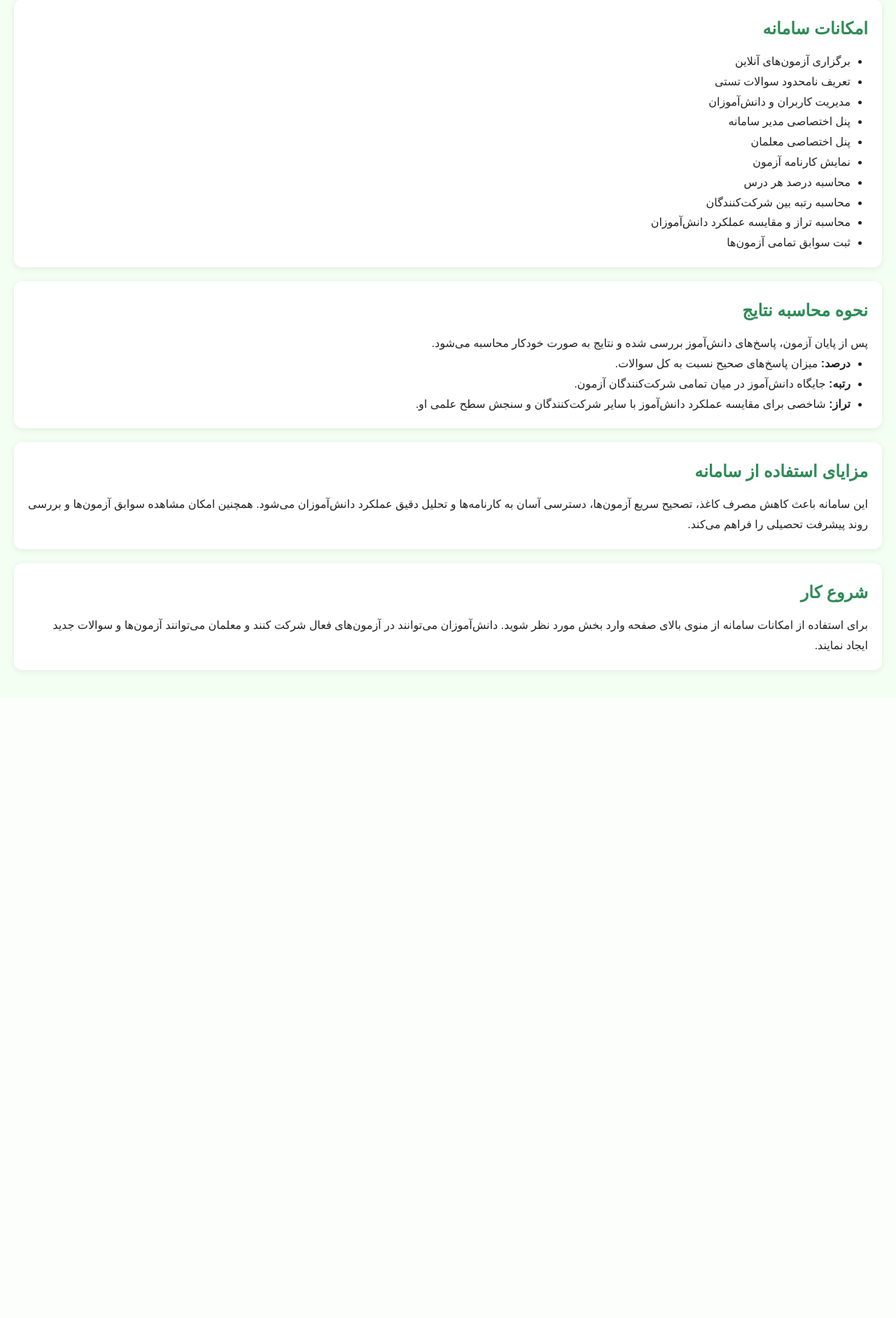
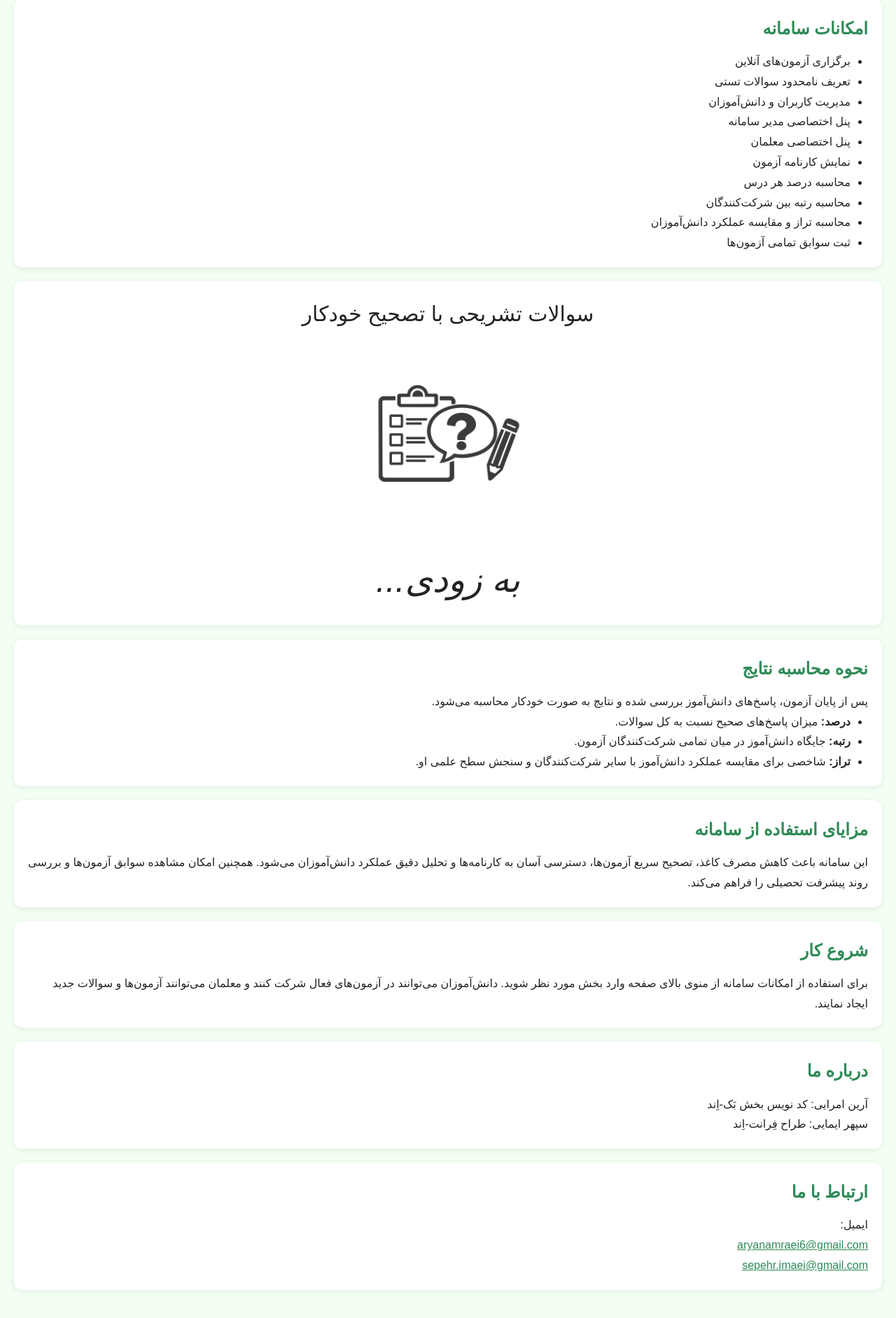
Before and after one commit to aryan7384/azmoon_gir, a Flask app: page / in a window 1280 px wide. Shown: the part 428-2312 px from the top of the page at 70% size. Before the commit the page ends 1391 px from the top, so only its background shows below. Run offline with Flask 3, Linux system fonts and the light colour scheme; parts of the project's set-up code (start-up, migrations or seed data) failed here and were passed over.

Commit message:
announce upcoming descriptive exams on homepage

```diff
--- a/apps/templates/home/index.html
+++ b/apps/templates/home/index.html
@@ -39,6 +39,19 @@
     </ul>
 </section>
 
+<section>
+    <p style="text-align: center; font-size: 30px;">سوالات تشریحی با تصحیح خودکار</p>
+    <br>
+    <div style="justify-content: center; display: flex;">
+        <img src="{{url_for('static', filename='images/descriptive-questions.png')}}" alt="descriptive question icon"
+        style="width: 250px; height: 250px;">
+    </div>
+    <br>
+    <div style="text-align: center; font-size: 50px;">
+        <i>به زودی...</i>
+    </div>
+
+</section>
 <section>
     <h2>نحوه محاسبه نتایج</h2>
 
@@ -86,4 +99,23 @@
     </p>
 </section>
 
+<section>
+    <h2>درباره ما</h2>
+    <p>آرین امرایی:‌ کد نویس بخش بَک-اِند
+        <br>
+        سپهر ایمایی: طراح فِرانت-اِند
+    </p>
+
+</section>
+
+<section>
+    <h2>ارتباط با ما</h2>
+    <p>ایمیل:
+        <br>
+        <a href="mailto:aryanamraei6@gmail.com">aryanamraei6@gmail.com</a>
+        <br>
+        <a href="mailto:sepehr.imaei@gmail.com">sepehr.imaei@gmail.com</a>
+    </p>
+</section>
+
 {% endblock %}
```
Also changed, not shown: apps/static/images/descriptive-questions.png (added).
